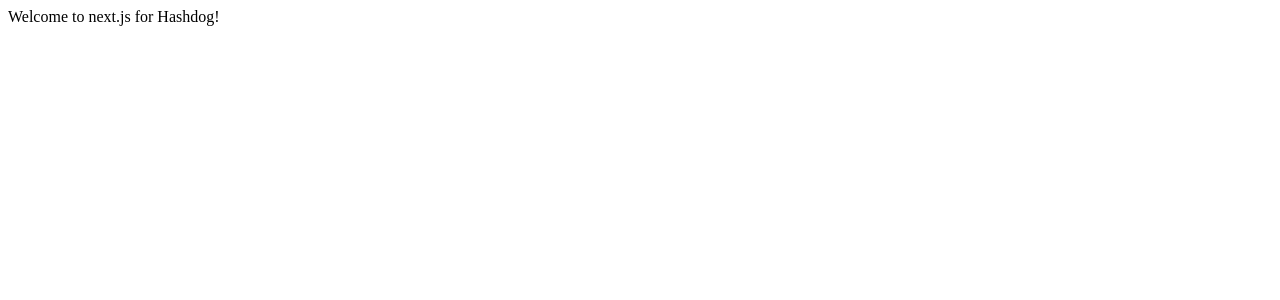
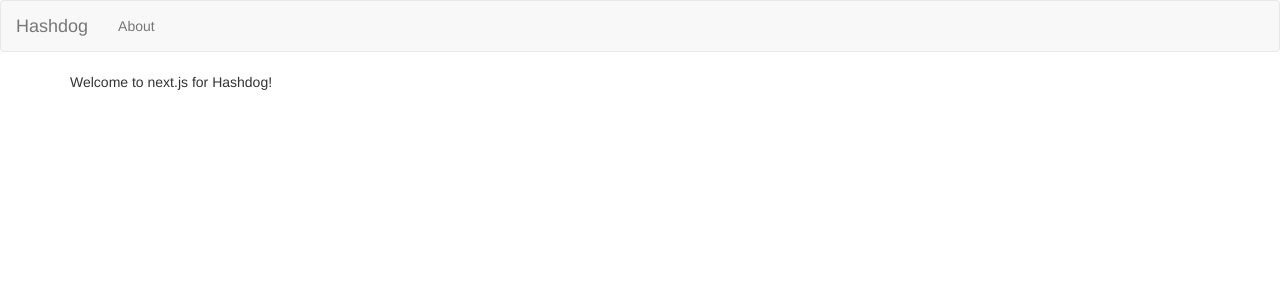
Before and after one commit to colkito/nextjs-hashdog, a Next.js app: page / in a window 1280 px wide. Shown: the top 300 px of the page. Built offline with nearby package versions, Linux system fonts and the light colour scheme.

Commit message:
added components

```diff
--- /dev/null
+++ b/components/Layout.js
@@ -0,0 +1,55 @@
+// Packages
+import Head from 'next/head'
+import Link from 'next/link'
+import PropTypes from 'prop-types'
+import React from 'react'
+import Router from 'next/router'
+
+function Layout({children, title}) {
+  return (
+    <div>
+      <Head>
+        <meta httpEquiv="X-UA-Compatible" content="IE=edge"/>
+        <meta name="viewport" content="width=device-width, initial-scale=1"/>
+        <meta name="description" content="Next.js for Hashdog"/>
+
+        <title>{title === 'Next.js' ? title : `${title} - Next.js`}</title>
+        <link rel="shortcut icon" href="https://cdn.zeit.co/favicon/favicon.ico"/>
+
+        <link rel="stylesheet" href="https://cdnjs.cloudflare.com/ajax/libs/twitter-bootstrap/3.3.7/css/bootstrap.min.css"/>
+        <link rel="stylesheet" href="https://fonts.googleapis.com/css?family=Open+Sans"/>
+      </Head>
+
+      <nav className="navbar navbar-default">
+        <div className="container-fluid">
+          <div className="navbar-header">
+            <a className="navbar-brand" href="/">Hashdog</a>
+          </div>
+
+          <ul className="nav navbar-nav">
+            <li>
+              <Link href="/about">
+                <a>About</a>
+              </Link>
+            </li>
+          </ul>
+        </div>
+      </nav>
+
+      <div className="container">
+        {children}
+      </div>
+    </div>
+  )
+}
+
+Layout.propTypes = {
+  children: PropTypes.array.isRequired,
+  title: PropTypes.string
+}
+
+Layout.defaultProps = {
+  title: 'Next.js'
+}
+
+export default Layout
--- a/package.json
+++ b/package.json
@@ -13,6 +13,7 @@
   "license": "MIT",
   "dependencies": {
     "next": "^2.4.1",
+    "prop-types": "^15.5.10",
     "react": "^15.5.4",
     "react-dom": "^15.5.4"
   }
--- a/pages/index.js
+++ b/pages/index.js
@@ -1,3 +1,8 @@
+// Ours
+import Layout from '../components/Layout'
+
 export default () => (
-  <div>Welcome to next.js for Hashdog!</div>
+  <Layout title="Home">
+    <div>Welcome to next.js for Hashdog!</div>
+  </Layout>
 )
```
Also changed, not shown: pages/about.js (+5 -2 lines), 1 other file (tests, documents, lock files or other folders).
